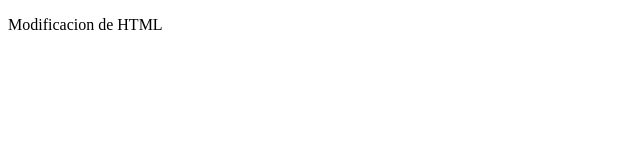
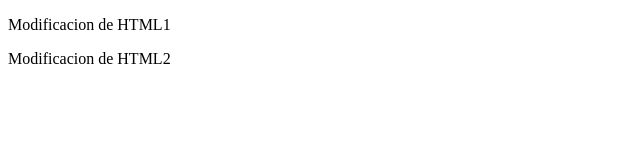
Before and after one commit to cevaldes/git-praticas, a plain HTML site: page index.html in a window 1280 px wide. Shown: the whole page, without its empty margins (0-640 px from the left). Drawn offline with Linux system fonts and the light colour scheme.

Commit message:
se agrego nuevos codigo

```diff
--- a/index.html
+++ b/index.html
@@ -5,7 +5,8 @@
     <title>Primera Pagina</title>
   </head>
   <body><table>
-    <p>Modificacion de HTML</p>
+    <p>Modificacion de HTML1</p>
+    <p>Modificacion de HTML2</p>
   </table>
   </body>
 </html>
```
